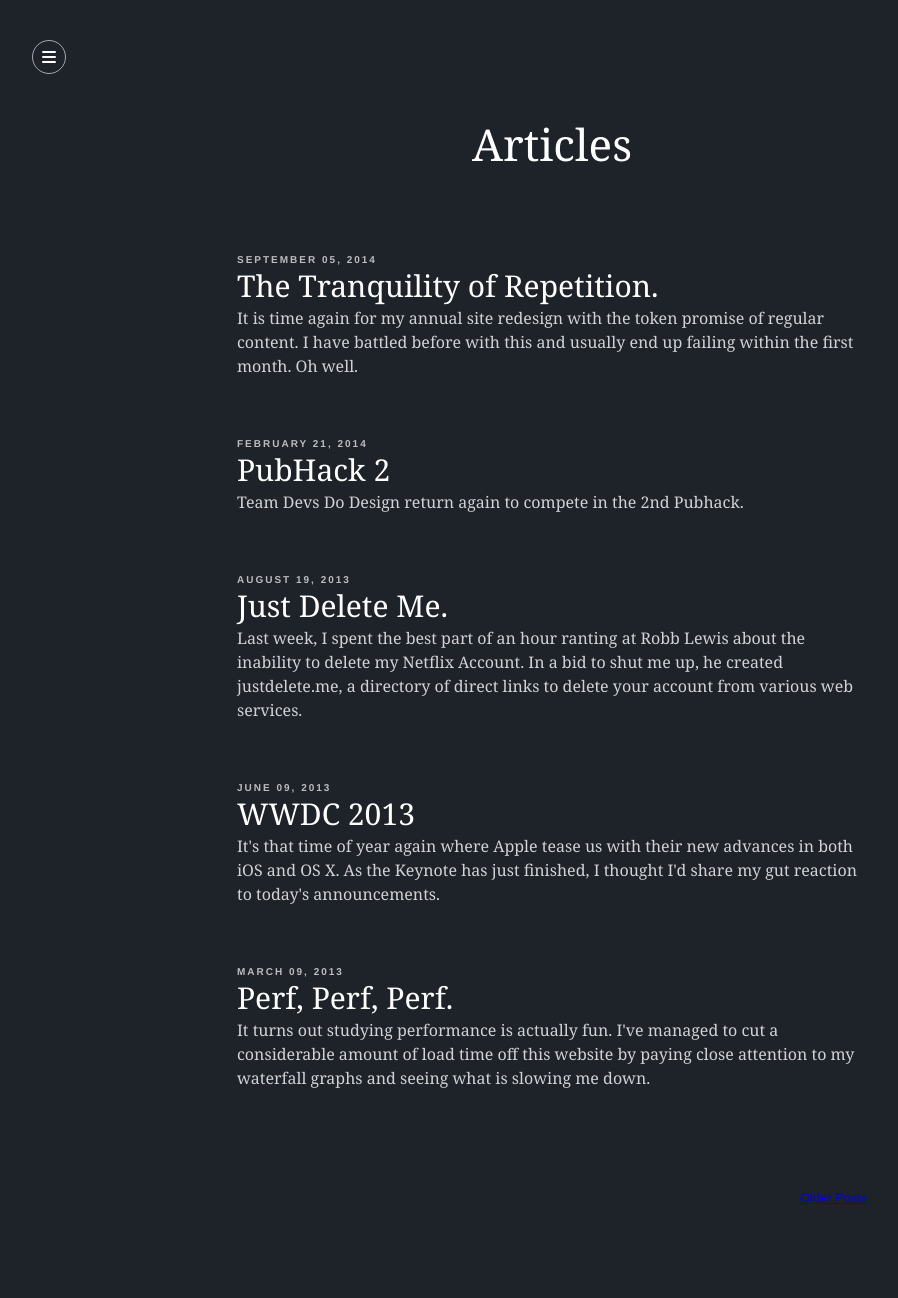
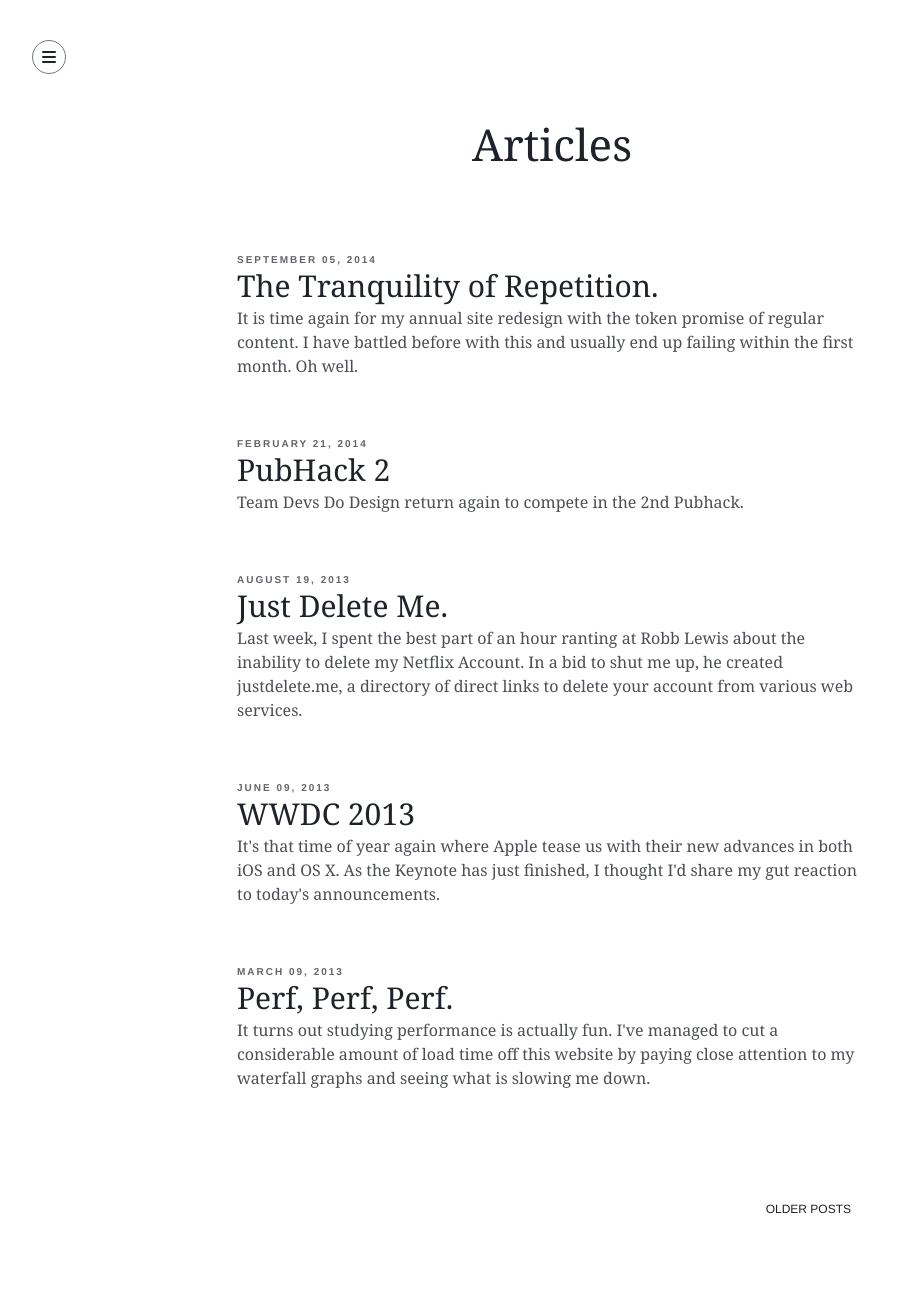
Before and after one commit to EdPoole/edpooleOld, a Jekyll site: the page built from articles/index.html, in a window 1280 px wide. Shown: the whole page, without its empty margins (88-986 px from the left). Built offline with Jekyll 4.4.1, drawn with Linux system fonts in a browser that asks for light colours; Markdown is read by kramdown in place of the engine named in the settings; the list of posts is cut into pages by our own code; before the commit the page ends 1275 px from its top, so only the background shows below that.

Commit message:
Theme tweak

```diff
--- a/_includes/header.html
+++ b/_includes/header.html
@@ -1,5 +1,5 @@
 <!DOCTYPE html>
-<html lang="en" class="theme-dark">
+<html lang="en" class="theme-light">
 <head>
 	<meta charset="UTF-8">
 	<title>Ed Poole - UI Designer and Front End Developer</title>
--- a/assets/css/main.css
+++ b/assets/css/main.css
@@ -347,14 +347,14 @@ body {
     background: rgb(30, 34, 41);
     background: rgba(30, 34, 41, 1); }
   .theme-light body {
-    background: rgb(153, 204, 50);
-    background: rgba(153, 204, 50, 1); }
+    background: rgb(255, 255, 255);
+    background: rgba(255, 255, 255, 1); }
   .theme-dark body {
     color: rgb(255, 255, 255);
     color: rgba(255, 255, 255, 1); }
   .theme-light body {
-    color: rgb(53, 70, 18);
-    color: rgba(53, 70, 18, 1); }
+    color: rgb(30, 34, 41);
+    color: rgba(30, 34, 41, 1); }
 
 .text-shadow * {
   text-shadow: 0 1px 2px rgba(0, 0, 0, 0.3); }
@@ -421,6 +421,37 @@ h1 {
 .is-exiting {
   -webkit-animation-direction: alternate-reverse;
           animation-direction: alternate-reverse; }
+
+.button, .post__pagination__link {
+  color: white;
+  font-size: 12px;
+  font-weight: 500;
+  padding: 10px 14px;
+  text-decoration: none;
+  text-transform: uppercase;
+  border: 2px solid white;
+  -webkit-transition: all 0.3s;
+          transition: all 0.3s; }
+  .theme-dark .button, .theme-dark .post__pagination__link {
+    color: rgb(255, 255, 255);
+    color: rgba(255, 255, 255, 1); }
+  .theme-light .button, .theme-light .post__pagination__link {
+    color: rgb(30, 34, 41);
+    color: rgba(30, 34, 41, 1); }
+  .button:hover, .post__pagination__link:hover {
+    border: 2px solid; }
+    .theme-dark .button:hover, .theme-dark .post__pagination__link:hover {
+      color: rgb(116, 163, 212);
+      color: rgba(116, 163, 212, 1); }
+    .theme-light .button:hover, .theme-light .post__pagination__link:hover {
+      color: rgb(116, 163, 212);
+      color: rgba(116, 163, 212, 1); }
+    .theme-dark .button:hover, .theme-dark .post__pagination__link:hover {
+      border-color: rgb(116, 163, 212);
+      border-color: rgba(116, 163, 212, 1); }
+    .theme-light .button:hover, .theme-light .post__pagination__link:hover {
+      border-color: rgb(116, 163, 212);
+      border-color: rgba(116, 163, 212, 1); }
 
 .token.comment, .token.prolog, .token.doctype, .token.cdata {
   color: slategray; }
@@ -531,8 +562,8 @@ h1 {
       border-color: rgb(255, 255, 255);
       border-color: rgba(255, 255, 255, 0.6); }
     .theme-light .navigation__toggle {
-      border-color: rgb(53, 70, 18);
-      border-color: rgba(53, 70, 18, 0.6); }
+      border-color: rgb(30, 34, 41);
+      border-color: rgba(30, 34, 41, 0.6); }
     .navigation__toggle span {
       width: 14px;
       height: 2px;
@@ -545,8 +576,8 @@ h1 {
         background: rgb(255, 255, 255);
         background: rgba(255, 255, 255, 1); }
       .theme-light .navigation__toggle span {
-        background: rgb(53, 70, 18);
-        background: rgba(53, 70, 18, 1); }
+        background: rgb(30, 34, 41);
+        background: rgba(30, 34, 41, 1); }
       .navigation__toggle span:nth-child(2) {
         margin: 3px 0; }
     .navigation__toggle.is-open span:nth-child(1) {
@@ -605,20 +636,20 @@ h1 {
       color: rgb(255, 255, 255);
       color: rgba(255, 255, 255, 0.7); }
     .theme-light .navigation__link {
-      color: rgb(53, 70, 18);
-      color: rgba(53, 70, 18, 0.7); }
+      color: rgb(30, 34, 41);
+      color: rgba(30, 34, 41, 0.7); }
     .theme-dark .navigation__link:hover {
       color: rgb(255, 255, 255);
       color: rgba(255, 255, 255, 1); }
     .theme-light .navigation__link:hover {
-      color: rgb(53, 70, 18);
-      color: rgba(53, 70, 18, 1); }
+      color: rgb(30, 34, 41);
+      color: rgba(30, 34, 41, 1); }
     .theme-dark .navigation__link.is-active {
       color: rgb(255, 255, 255);
       color: rgba(255, 255, 255, 1); }
     .theme-light .navigation__link.is-active {
-      color: rgb(53, 70, 18);
-      color: rgba(53, 70, 18, 1); }
+      color: rgb(30, 34, 41);
+      color: rgba(30, 34, 41, 1); }
     .navigation__link--home.is-open {
       -webkit-animation: nav-show 0.3s 0 forwards;
               animation: nav-show 0.3s 0 forwards;
@@ -739,8 +770,8 @@ h1 {
       color: rgb(255, 255, 255);
       color: rgba(255, 255, 255, 0.8); }
     .theme-light .lead--home__subtitle {
-      color: rgb(53, 70, 18);
-      color: rgba(53, 70, 18, 0.8); }
+      color: rgb(30, 34, 41);
+      color: rgba(30, 34, 41, 0.8); }
   .lead--home__copy {
     width: 100%;
     font-size: 18px;
@@ -764,8 +795,8 @@ h1 {
       color: rgb(255, 255, 255);
       color: rgba(255, 255, 255, 0.9); }
     .theme-light .lead--home__copy {
-      color: rgb(53, 70, 18);
-      color: rgba(53, 70, 18, 0.9); }
+      color: rgb(30, 34, 41);
+      color: rgba(30, 34, 41, 0.9); }
     .lead--home__copy a {
       -webkit-transition: all 0.3s;
               transition: all 0.3s;
@@ -775,16 +806,16 @@ h1 {
         color: rgb(255, 255, 255);
         color: rgba(255, 255, 255, 1); }
       .theme-light .lead--home__copy a {
-        color: rgb(53, 70, 18);
-        color: rgba(53, 70, 18, 1); }
+        color: rgb(30, 34, 41);
+        color: rgba(30, 34, 41, 1); }
       .lead--home__copy a:hover {
         color: #73A2D3; }
         .theme-dark .lead--home__copy a:hover {
           color: rgb(116, 163, 212);
           color: rgba(116, 163, 212, 1); }
         .theme-light .lead--home__copy a:hover {
-          color: rgb(255, 255, 255);
-          color: rgba(255, 255, 255, 1); }
+          color: rgb(116, 163, 212);
+          color: rgba(116, 163, 212, 1); }
 
 .post__container {
   max-width: 670px;
@@ -803,8 +834,8 @@ h1 {
     color: rgb(255, 255, 255);
     color: rgba(255, 255, 255, 0.7); }
   .theme-light .post__list__date {
-    color: rgb(53, 70, 18);
-    color: rgba(53, 70, 18, 0.7); }
+    color: rgb(30, 34, 41);
+    color: rgba(30, 34, 41, 0.7); }
 .post__list__title {
   font-size: 30px;
   font-weight: 300;
@@ -814,8 +845,8 @@ h1 {
     color: rgb(255, 255, 255);
     color: rgba(255, 255, 255, 1); }
   .theme-light .post__list__title {
-    color: rgb(53, 70, 18);
-    color: rgba(53, 70, 18, 1); }
+    color: rgb(30, 34, 41);
+    color: rgba(30, 34, 41, 1); }
 .post__list__excerpt {
   font-size: 16px;
   font-family: "freight-text-pro", georgia, serif;
@@ -826,8 +857,8 @@ h1 {
     color: rgb(255, 255, 255);
     color: rgba(255, 255, 255, 0.8); }
   .theme-light .post__list__excerpt {
-    color: rgb(53, 70, 18);
-    color: rgba(53, 70, 18, 0.8); }
+    color: rgb(30, 34, 41);
+    color: rgba(30, 34, 41, 0.8); }
 .post__container--header {
   padding: 40px 40px 0 40px; }
 .post__single__title {
@@ -850,8 +881,8 @@ h1 {
     color: rgb(255, 255, 255);
     color: rgba(255, 255, 255, 0.7); }
   .theme-light .post__single__date {
-    color: rgb(53, 70, 18);
-    color: rgba(53, 70, 18, 0.7); }
+    color: rgb(30, 34, 41);
+    color: rgba(30, 34, 41, 0.7); }
 .post__single__excerpt {
   font-size: 18px;
   font-family: "freight-text-pro", georgia, serif;
@@ -864,8 +895,8 @@ h1 {
     color: rgb(255, 255, 255);
     color: rgba(255, 255, 255, 0.7); }
   .theme-light .post__single__excerpt {
-    color: rgb(53, 70, 18);
-    color: rgba(53, 70, 18, 0.7); }
+    color: rgb(30, 34, 41);
+    color: rgba(30, 34, 41, 0.7); }
   .post__single__excerpt:first-child:first-letter {
     float: left;
     font-size: 88px;
@@ -876,8 +907,8 @@ h1 {
       color: rgb(255, 255, 255);
       color: rgba(255, 255, 255, 1); }
     .theme-light .post__single__excerpt:first-child:first-letter {
-      color: rgb(53, 70, 18);
-      color: rgba(53, 70, 18, 1); }
+      color: rgb(30, 34, 41);
+      color: rgba(30, 34, 41, 1); }
     @media only screen and (min-width: 480px) {
       .post__single__excerpt:first-child:first-letter {
         margin-top: 16px;
@@ -899,8 +930,8 @@ h1 {
       color: rgb(255, 255, 255);
       color: rgba(255, 255, 255, 0.9); }
     .theme-light .post__container--single p {
-      color: rgb(53, 70, 18);
-      color: rgba(53, 70, 18, 0.9); }
+      color: rgb(30, 34, 41);
+      color: rgba(30, 34, 41, 0.9); }
   .post__container--single a {
     text-decoration: none;
     -webkit-transition: all 0.3s;
@@ -910,14 +941,14 @@ h1 {
       color: rgb(255, 255, 255);
       color: rgba(255, 255, 255, 1); }
     .theme-light .post__container--single a {
-      color: rgb(53, 70, 18);
-      color: rgba(53, 70, 18, 1); }
+      color: rgb(30, 34, 41);
+      color: rgba(30, 34, 41, 1); }
     .theme-dark .post__container--single a:hover {
       color: rgb(116, 163, 212);
       color: rgba(116, 163, 212, 1); }
     .theme-light .post__container--single a:hover {
-      color: rgb(255, 255, 255);
-      color: rgba(255, 255, 255, 1); }
+      color: rgb(116, 163, 212);
+      color: rgba(116, 163, 212, 1); }
   .post__container--single h1, .post__container--single h2, .post__container--single h3 {
     max-width: 670px;
     margin: 0 auto;
@@ -946,8 +977,8 @@ h1 {
         color: rgb(116, 163, 212);
         color: rgba(116, 163, 212, 1); }
       .theme-light .post__container--single blockquote p {
-        color: rgb(255, 255, 255);
-        color: rgba(255, 255, 255, 1); }
+        color: rgb(116, 163, 212);
+        color: rgba(116, 163, 212, 1); }
   .post__container--single ul {
     max-width: 670px;
     margin: 0 auto;
@@ -967,8 +998,8 @@ h1 {
       color: rgb(255, 255, 255);
       color: rgba(255, 255, 255, 0.4); }
     .theme-light .post__container--single hr {
-      color: rgb(53, 70, 18);
-      color: rgba(53, 70, 18, 0.4); }
+      color: rgb(30, 34, 41);
+      color: rgba(30, 34, 41, 0.4); }
   .post__container--single code {
     font-family: "Courier New", Courier, "Lucida Sans Typewriter", "Lucida Typewriter", monospace;
     font-weight: bold;
@@ -983,8 +1014,8 @@ h1 {
       color: rgb(116, 163, 212);
       color: rgba(116, 163, 212, 1); }
     .theme-light .post__container--single code {
-      color: rgb(255, 255, 255);
-      color: rgba(255, 255, 255, 1); }
+      color: rgb(116, 163, 212);
+      color: rgba(116, 163, 212, 1); }
   .post__container--single pre {
     overflow: auto;
     margin: 0 auto;
@@ -1001,8 +1032,8 @@ h1 {
         color: rgb(116, 163, 212);
         color: rgba(116, 163, 212, 1); }
       .theme-light .post__container--single pre code {
-        color: rgb(255, 255, 255);
-        color: rgba(255, 255, 255, 1); }
+        color: rgb(116, 163, 212);
+        color: rgba(116, 163, 212, 1); }
 .post__pagination {
   padding: 40px 0 10px 0; }
   .post__pagination:after {
--- a/assets/css/source/main.scss
+++ b/assets/css/source/main.scss
@@ -3,6 +3,7 @@
 @import "animations";
 @import "mixins";
 @import "base";
+@import "buttons";
 
 @import "libs/prismjs";
 
--- a/portfolio/index.html
+++ b/portfolio/index.html
@@ -7,7 +7,7 @@ layout: page
 
 <div class="portfolio__strapline">
 	<blockquote>
-		You can’t build a reputation on what you’re going to do.
+		"You can’t build a reputation on what you’re going to do." - Henry Ford
 	</blockquote>
 </div>
 
```
Also changed, not shown: assets/css/source/_variables.scss (+5 -3 lines).
